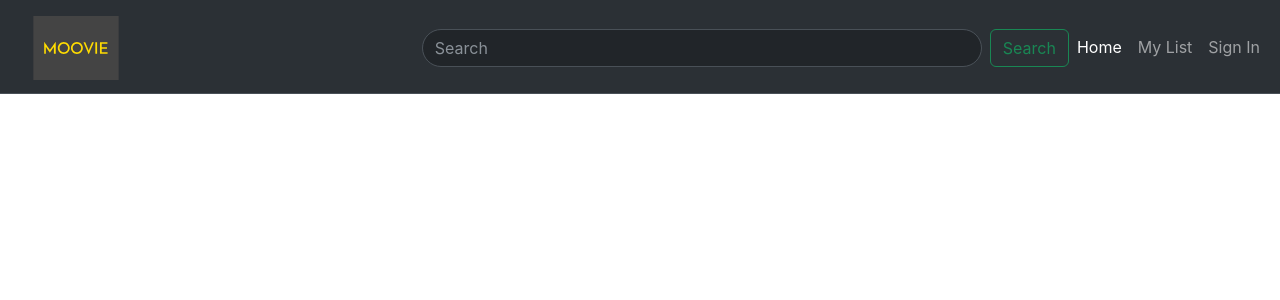
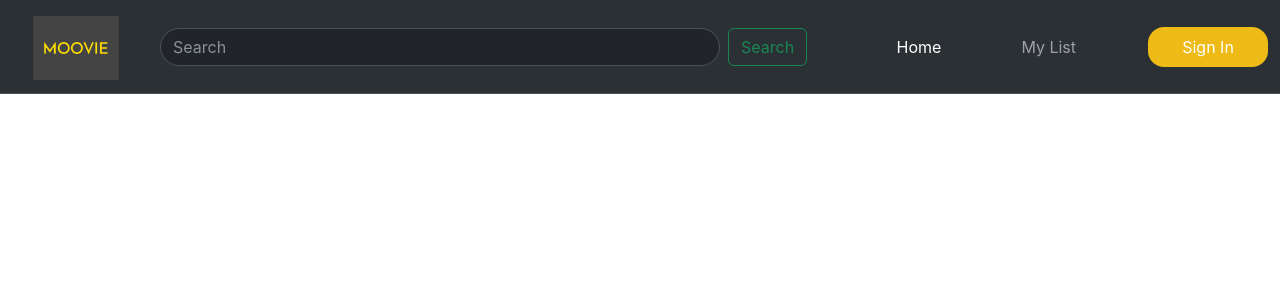
Before and after one commit to AkshitLakhera/Movie-Recommenddation-App, a React (Create React App) app: page / in a window 1280 px wide. Shown: the top 300 px of the page. Built offline with nearby package versions, Linux system fonts and the light colour scheme.

Commit message:
Added new specification in nav bar

```diff
--- a/src/ components/Navbar.css
+++ b/src/ components/Navbar.css
@@ -15,3 +15,23 @@
 form .flex {
   justify-content:center;
 }
+.nav-link{
+  margin-left: 4rem;
+}
+.navbar-nav .nav-link:hover {
+  color: #edba16;; /* Change the text color to yellow on hover */
+  text-decoration: underline; /* Add a yellow underline on hover */
+}
+.sign_in {
+  background-color:#edba16;
+  color: white;
+  border-radius: 1rem;
+  padding:0.5rem;
+  width: 120px;
+  display: flex; /* Use Flexbox to control the button's layout */
+  justify-content: center; /* Center the content (text) horizontally */
+  align-items: center;
+}
+ .navbar-nav .sign_in:hover{
+  color: black;
+}
--- a/src/ components/Navbar.jsx
+++ b/src/ components/Navbar.jsx
@@ -3,7 +3,7 @@ import './Navbar.css';
     function Navbar() {
       return (
         <nav className="navbar navbar-expand-lg bg-body-tertiary navbar bg-black border-bottom border-bottom-dark" data-bs-theme="dark">
-          <div className="container-fluid">
+        <div className="container-fluid d-flex align-items-center">
           <a className="navbar-brand" href="#">
             <img
               src="images/moovie-high-resolution-color-logo.svg"
@@ -13,8 +13,7 @@ import './Navbar.css';
               height={100}
             />
           </a>
-            <div className=" flex align-items-end ms-auto">
-              <form className="  flex ms-1" role="search">
+          <form className="d-flex ms-1">
             <input
               className="form-control me-2"
               type="search"
@@ -25,17 +24,16 @@ import './Navbar.css';
               Search
             </button>
           </form>
-              <div className="navbar-nav me-auto mb-2 mb-lg-0 ms-auto">
+          <div className="navbar-nav ms-auto mb-2 mb-lg-0">
             <a className="nav-link active" aria-current="page" href="#">
               Home
             </a>
             <a className="nav-link" href="#">
               My List
             </a>
-                <a className="nav-link" href="#">
+            <a className="nav-link  sign_in" href="#">
               Sign In
             </a>
-              </div>
           </div>
         </div>
       </nav>
```
Lines whose indentation alone changed are shown as unchanged.
